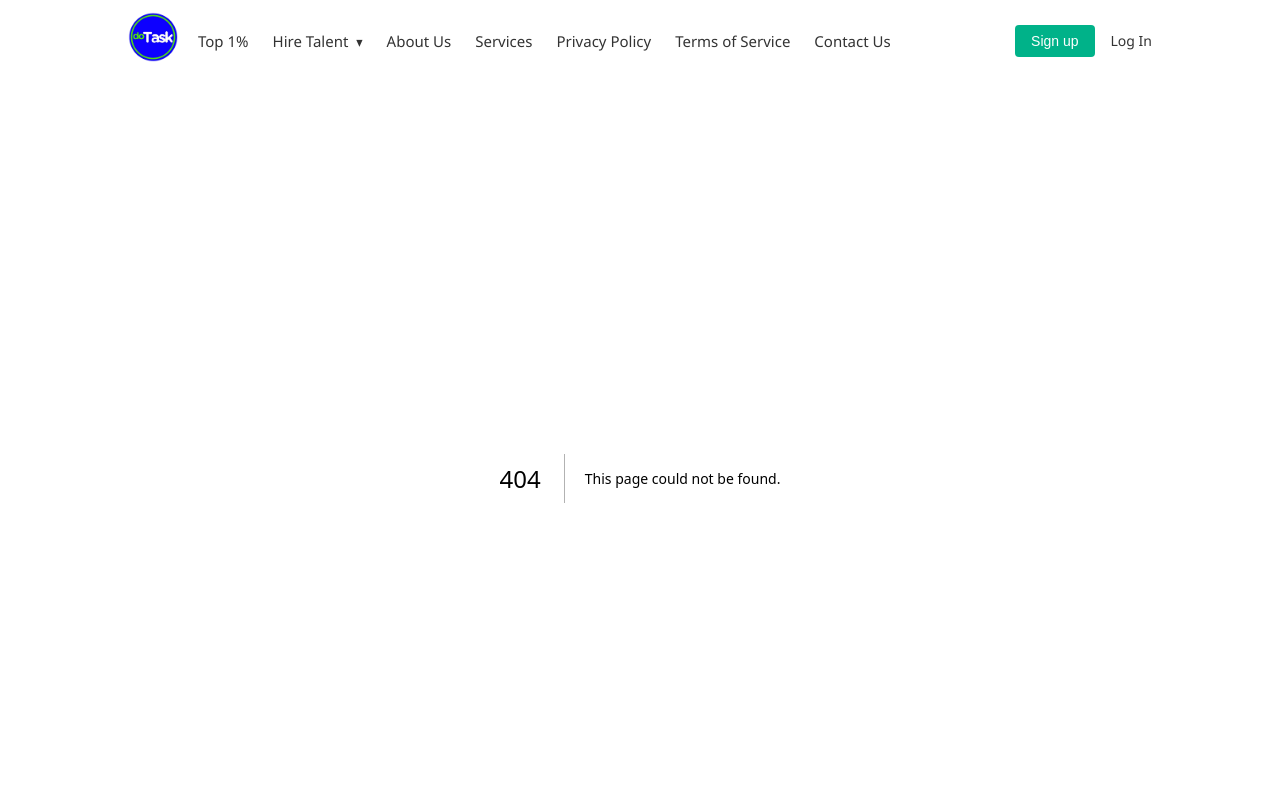
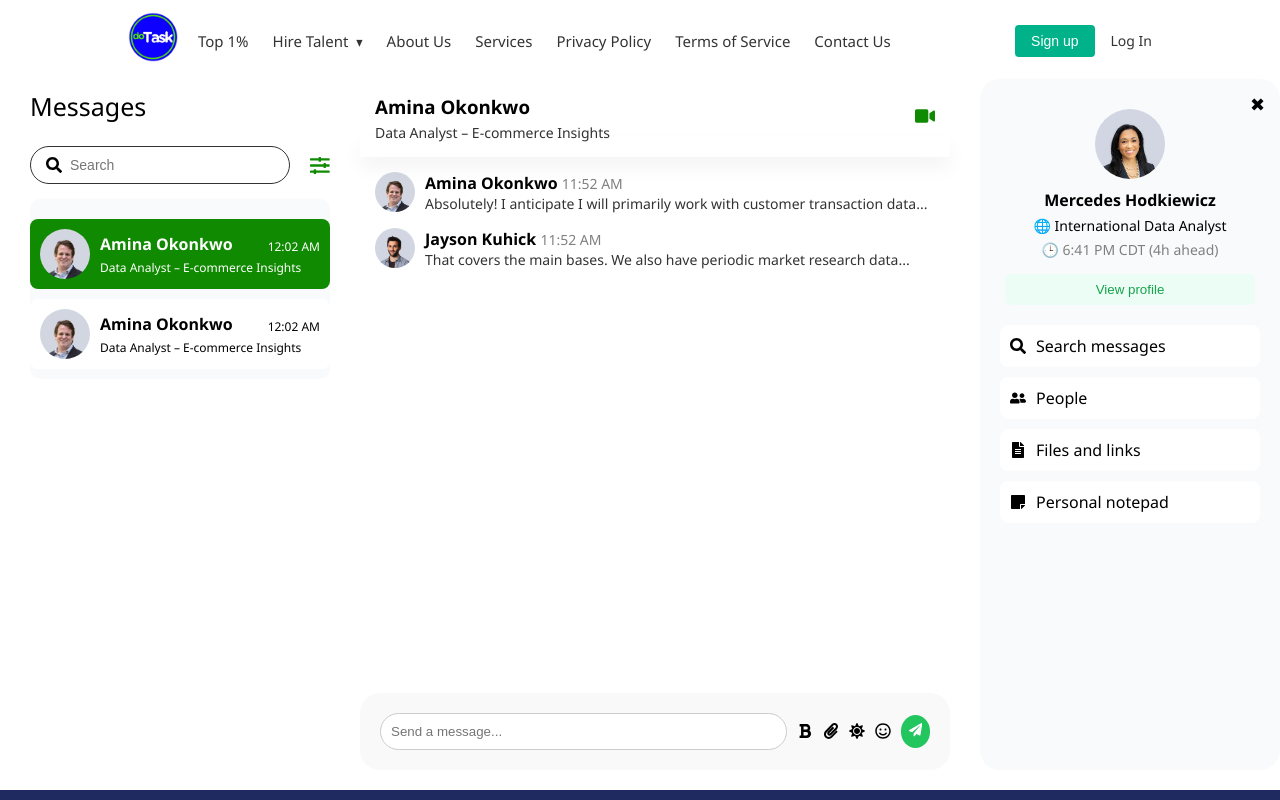
Before and after one commit to WajihulHassan944/service-marketplace, a Next.js app: page /messages in a window 1280 px wide. Before the commit this address had no page. Shown: the top 800 px of the page. Built offline with nearby package versions, Linux system fonts and the light colour scheme.

Commit message:
updated messages

```diff
--- /dev/null
+++ b/src/app/messages/page.js
@@ -0,0 +1,12 @@
+import Messages from '@/components/BuyerDashboard/Messages/Messages'
+import React from 'react'
+
+const page = () => {
+  return (
+    <>
+     <Messages />
+    </>
+  )
+}
+
+export default page
--- /dev/null
+++ b/src/components/BuyerDashboard/Messages/Messages.css
@@ -0,0 +1,305 @@
+.messages-container {
+    display: flex;
+    height: 89vh;
+
+    font-family: Segoe UI, Tahoma, Geneva, Verdana, sans-serif;
+    padding: 20px;
+    padding-right: 0;
+    padding-top: 1px;
+  }
+
+  /* Left Sidebar */
+  .sidebar {
+    width: 320px;
+    padding: 10px;
+    margin-right: 20px;
+
+  }
+  .sidebar .usersInMessagesWrapper{
+    background: #f9fafb;
+    padding: 10px 0;
+    border-radius: 10px;
+  }
+  .sidebar .sidebar-title{
+    font-weight: 500;
+    font-size: 25px;
+    margin-bottom: 23px;
+  }
+
+  .searchBarWrapper{
+    display: flex;
+    gap:20px;
+    align-items: center;
+    justify-content: space-between;
+    margin-bottom: 15px;
+
+  }
+  .search-bar {
+    display: flex;
+    align-items: center;
+    gap: 8px;
+    background: white;
+    padding: 10px;
+    padding-left: 15px;
+    border-radius: 20px;
+    border:1px solid #333;
+    width: 100%;
+  }
+
+  .search-bar input {
+    flex: 1;
+    border: none;
+    outline: none;
+    font-size: 14px;
+  }
+  .filterIcon{
+    color: #108a00;
+  }
+  .contact {
+    background: white;
+    display: flex;
+    align-items: center;
+    padding: 10px;
+    margin-top: 10px;
+    border-radius: 8px;
+    position: relative;
+  }
+
+  .contact.active {
+    background: #108a00;
+    color: white;
+  }
+
+  .contact img {
+    width: 50px;
+    height: 50px;
+    border-radius: 50%;
+    margin-right: 10px;
+    object-fit: cover;
+  }
+
+  .contact-info h4 {
+    margin: 0;
+    margin-bottom: 4px;
+    font-size: 16px;
+  }
+
+  .contact-info p,
+  .preview {
+    margin: 0;
+    font-size: 12px;
+  }
+
+  .timestamp {
+    position: absolute;
+    right: 10px;
+    top: 19px;
+    font-size: 12px;
+  }
+
+
+
+
+
+
+
+
+
+
+
+
+
+
+
+
+  /* Chat Area */
+  .chat-area {
+    flex: 1;
+    display: flex;
+    flex-direction: column;
+
+  }
+  .chat-header {
+    position: relative;
+    display: flex;
+    justify-content: space-between;
+    align-items: center;
+    padding: 15px;
+    z-index: 1;
+  }
+
+  .chat-header::after {
+    content: "";
+    position: absolute;
+    left: 0;
+    right: 0;
+    bottom: 0;
+    height: 20px;
+    box-shadow: 0 10px 20px rgba(0, 0, 0, 0.05);
+    pointer-events: none;
+    z-index: 1;
+  }
+
+
+  .chat-title{
+    display: flex;
+    flex-direction: column;
+    gap:4px
+  }
+  .chat-title h3 {
+    margin: 0;
+}
+.chat-title span{
+    color: rgb(51, 51, 51);
+    font-size: 14px;
+    font-weight: 400;
+}
+
+  .chat-actions .video-icon {
+    margin-left: 12px;
+    cursor: pointer;
+    color: #108a00;
+    font-size: 20px;
+  }
+
+  .chat-messages {
+    flex: 1;
+    padding: 15px;
+    overflow-y: auto;
+  }
+
+  .message {
+    display: flex;
+    margin-bottom: 15px;
+  }
+  .message p{
+    color: rgb(51, 51, 51);
+    font-size: 14px;
+
+  }
+  .message img {
+    width: 40px;
+    height: 40px;
+    margin-right: 10px;
+    border-radius: 50%;
+    object-fit: cover;
+  }
+
+  .sender {
+    font-weight: bold;
+  }
+
+  .time {
+    font-size: 12px;
+    color: gray;
+  }
+
+  .chat-input {
+    display: flex;
+    padding: 20px;
+    align-items: center;
+    background: #f9f9f9;
+    border-radius: 20px;
+  }
+
+  .chat-input input {
+    flex: 1;
+    padding: 10px;
+    border-radius: 20px;
+    border: 1px solid #ccc;
+    outline: none;
+  }
+
+  .input-actions {
+    display: flex;
+    gap: 10px;
+    margin-left: 10px;
+    align-items: center;
+  }
+
+  .send-btn {
+    background: #22c55e;
+    color: white;
+    border: none;
+    border-radius: 50%;
+    padding: 8px;
+    cursor: pointer;
+  }
+
+
+
+
+
+
+  /* Right Info Panel */
+  .info-panel {
+    width: 300px;
+    background: #f9fafb;
+    padding: 20px;
+    position: relative;
+    margin-left: 30px;
+    border-radius: 20px;
+  }
+  .info-panel h4{
+    text-align: center;
+  }
+  .close-btn {
+    position: absolute;
+    right: 15px;
+    top: 15px;
+    border: none;
+    background: transparent;
+    font-size: 18px;
+    cursor: pointer;
+  }
+
+  .user-avatar {
+    width: 70px;
+    height: 70px;
+    border-radius: 50%;
+    margin: 10px auto;
+    display: block;
+    object-fit: cover;
+  }
+
+  .role,
+  .time {
+    font-size: 14px;
+    text-align: center;
+    margin: 5px 0;
+  }
+
+  .action-buttons {
+    display: flex;
+    justify-content: space-between;
+    margin: 15px 0;
+  }
+
+  .view-proposal-btn {
+    flex: 1;
+    padding: 8px;
+    margin: 0 5px;
+    border: none;
+    border-radius: 6px;
+    cursor: pointer;
+  }
+
+  .view-proposal-btn {
+    background: #ecfdf5;
+    color: #16a34a;
+  }
+
+  .info-section {
+    margin-top: 20px;
+  }
+
+  .info-item {
+    background: white;
+    border-radius: 8px;
+    padding: 10px;
+    margin-bottom: 10px;
+    display: flex;
+    align-items: center;
+    gap: 10px;
+    cursor: pointer;
+  }
--- /dev/null
+++ b/src/components/BuyerDashboard/Messages/Messages.jsx
@@ -0,0 +1,105 @@
+import React from 'react';
+import './Messages.css';
+import { FaSearch, FaSlidersH, FaPaperclip, FaRegSmile, FaSun, FaBold, FaPaperPlane, FaVideo, FaCamera, FaExpand, FaUserFriends, FaFileAlt, FaStickyNote } from 'react-icons/fa';
+
+const Messages = () => {
+  return (
+    <div className="messages-container">
+
+      {/* Sidebar */}
+      <div className="sidebar">
+       <h1 className='sidebar-title'>Messages</h1>
+        <div className='searchBarWrapper'>
+        <div className="search-bar">
+          <FaSearch />
+          <input type="text" placeholder="Search" />
+        </div>
+        <FaSlidersH size={23} className='filterIcon' />
+        </div>
+        <div className='usersInMessagesWrapper'>
+
+        <div className="contact active">
+          <img src="/assets/users/one.png" alt="Amina" />
+          <div className="contact-info">
+            <h4>Amina Okonkwo</h4>
+            <p>Data Analyst – E-commerce Insights</p>
+          </div>
+          <span className="timestamp">12:02 AM</span>
+        </div>
+
+        <div className="contact">
+          <img src="/assets/users/one.png" alt="Amina" />
+          <div className="contact-info">
+            <h4>Amina Okonkwo</h4>
+            <p>Data Analyst – E-commerce Insights</p>
+          </div>
+          <span className="timestamp">12:02 AM</span>
+        </div>
+      </div>
+</div>
+      {/* Chat Area */}
+      <div className="chat-area">
+        <div className="chat-header">
+          <div className="chat-title">
+            <h3>Amina Okonkwo</h3>
+            <span>Data Analyst – E-commerce Insights</span>
+          </div>
+          <div className="chat-actions">
+            <FaVideo className='video-icon' />
+          </div>
+        </div>
+
+        <div className="chat-messages">
+          <div className="message incoming">
+            <img src="/assets/users/one.png" alt="Amina" />
+            <div>
+              <div><span className="sender">Amina Okonkwo</span> <span className="time">11:52 AM</span></div>
+              <p>Absolutely! I anticipate I will primarily work with customer transaction data...</p>
+            </div>
+          </div>
+          <div className="message outgoing">
+            <img src="/assets/users/two.png" alt="Jayson" />
+            <div>
+              <div><span className="sender">Jayson Kuhick</span> <span className="time">11:52 AM</span></div>
+              <p>That covers the main bases. We also have periodic market research data...</p>
+            </div>
+          </div>
+        </div>
+
+        <div className="chat-input">
+          <input type="text" placeholder="Send a message..." />
+          <div className="input-actions">
+            <FaBold />
+            <FaPaperclip />
+            <FaSun />
+            <FaRegSmile />
+            <button className="send-btn"><FaPaperPlane /></button>
+          </div>
+        </div>
+      </div>
+
+      {/* Right Panel */}
+      <div className="info-panel">
+        <button className="close-btn">✖</button>
+        <img src="/assets/users/three.png" alt="Mercedes" className="user-avatar" />
+        <h4>Mercedes Hodkiewicz</h4>
+        <p className="role">🌐 International Data Analyst</p>
+        <p className="time">🕒 6:41 PM CDT (4h ahead)</p>
+
+        <div className="action-buttons">
+          <button className="view-proposal-btn">View profile</button>
+        </div>
+
+        <div className="info-section">
+          <div className="info-item"><FaSearch /> Search messages</div>
+          <div className="info-item"><FaUserFriends /> People</div>
+          <div className="info-item"><FaFileAlt /> Files and links</div>
+          <div className="info-item"><FaStickyNote /> Personal notepad</div>
+        </div>
+      </div>
+
+    </div>
+  );
+};
+
+export default Messages;
```
